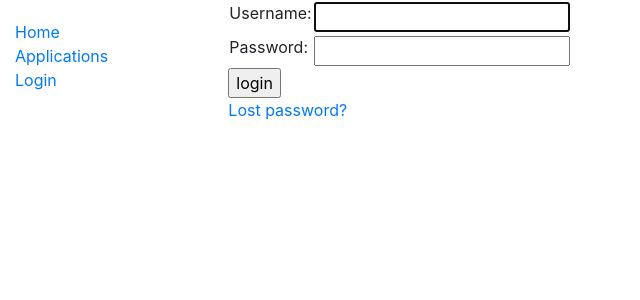
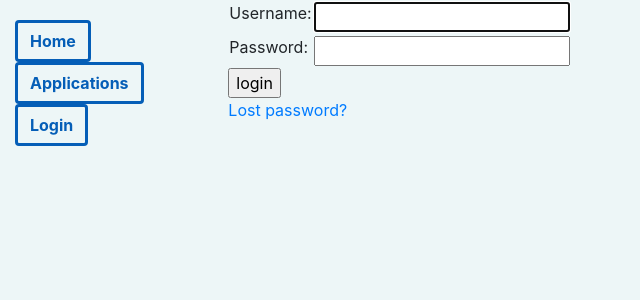
Before and after one commit to StatusHQ/scratch_app, a Django app: page /accounts/login/ in a window 1280 px wide. Shown: the top 300 px of the page, without its empty margins (0-640 px from the left). Run offline with Django 3.2, Linux system fonts and the light colour scheme; some libraries are stand-ins or nearby versions.

Commit message:
added buttons for navigation, modified buttons with colors from style guide

```diff
--- a/practicesite/applications/static/css/styles.css
+++ b/practicesite/applications/static/css/styles.css
@@ -1,5 +1,38 @@
+body {
+  background-color: #EDF6F7;
+}
+
 .sidebar-nav {
     margin-top: 20px;
     padding: 0;
     list-style: none;
+    background-color: #EDF6F7;
+
+    font-size: 1.5rem;
 }
+
+.btn-outline-primary {
+  border-color: #055EB7;
+  color: #055EB7;
+  border-width: medium;
+  font-weight: bold;
+}
+
+.btn-outline-primary:hover {
+  border-color: #055EB7;
+  color: #ffffff;
+  background-color: #055EB7;
+}
+
+.btn-outline-primary:not(:disabled):not(.disabled).active:focus, .btn-outline-primary:not(:disabled):not(.disabled):active:focus, .show>.btn-outline-primary.dropdown-toggle:focus, .btn-outline-primary:not(:disabled):not(.disabled):active, .show>.btn-outline-primary.dropdown-toggle {
+    color: #ffffff;
+    background-color: #3DB8CE;
+    border-color: #055EB7;
+    box-shadow: none;
+}
+.btn-outline-primary.focus, .btn-outline-primary:focus {
+      box-shadow: none;
+      color: #ffffff;
+      background-color: #3DB8CE;
+      border-color: #055EB7;
+    }
--- a/practicesite/applications/templates/base_generic.html
+++ b/practicesite/applications/templates/base_generic.html
@@ -15,13 +15,13 @@
       <div class="col-sm-2">
       {% block sidebar %}
         <ul class="sidebar-nav">
-          <li><a href="{% url 'index' %}">Home</a></li>
-          <li><a href="{% url 'applications' %}">Applications</a></li>
+          <li><a class="btn btn-outline-primary" href="{% url 'index' %}">Home</a></li>
+          <li><a class="btn btn-outline-primary" href="{% url 'applications' %}">Applications</a></li>
           {% if user.is_authenticated %}
             <li>User: {{ user.get_username }}</li>
-            <li><a href="{% url 'logout'%}?next={{request.path}}">Logout</a></li>
+            <li><a class="btn btn-outline-primary" href="{% url 'logout'%}?next={{request.path}}">Logout</a></li>
           {% else %}
-            <li><a href="{% url 'login'%}?next={{request.path}}">Login</a></li>
+            <li><a class="btn btn-outline-primary" href="{% url 'login'%}?next={{request.path}}">Login</a></li>
           {% endif %}
         </ul>
      {% endblock %}
--- a/practicesite/practicesite/settings.py
+++ b/practicesite/practicesite/settings.py
@@ -83,8 +83,8 @@ DATABASES = {
     'default': {
         'ENGINE': 'django.db.backends.postgresql',
         'NAME': 'applications',
-        'USER': 'ndellam',
-        'PASSWORD': '',
+        'USER': 'postgres',
+        'PASSWORD': 'statushq',
         'HOST': '127.0.0.1',
         'PORT': '5432',
     }
```
